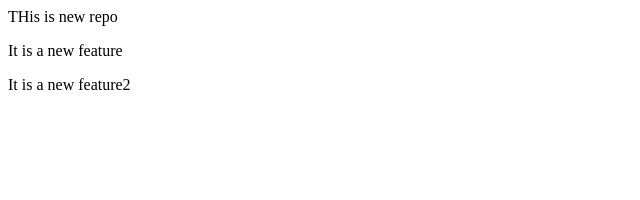
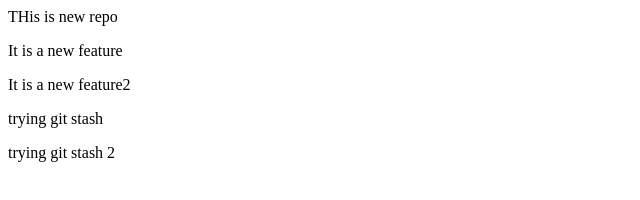
Before and after one commit to sagarpython8/local, a plain HTML site: page index.html in a window 1280 px wide. Shown: the whole page, without its empty margins (0-640 px from the left). Drawn offline with Linux system fonts and the light colour scheme.

Commit message:
update index.html to add new paragraphs and maintain content structure

```diff
--- a/index.html
+++ b/index.html
@@ -1,3 +1,7 @@
 <p>THis is new repo</p>
 <p>It is a new feature</p>
 <p>It is a new feature2</p>
+
+<p>trying git stash</p>
+
+<p>trying git stash 2</p>
```
